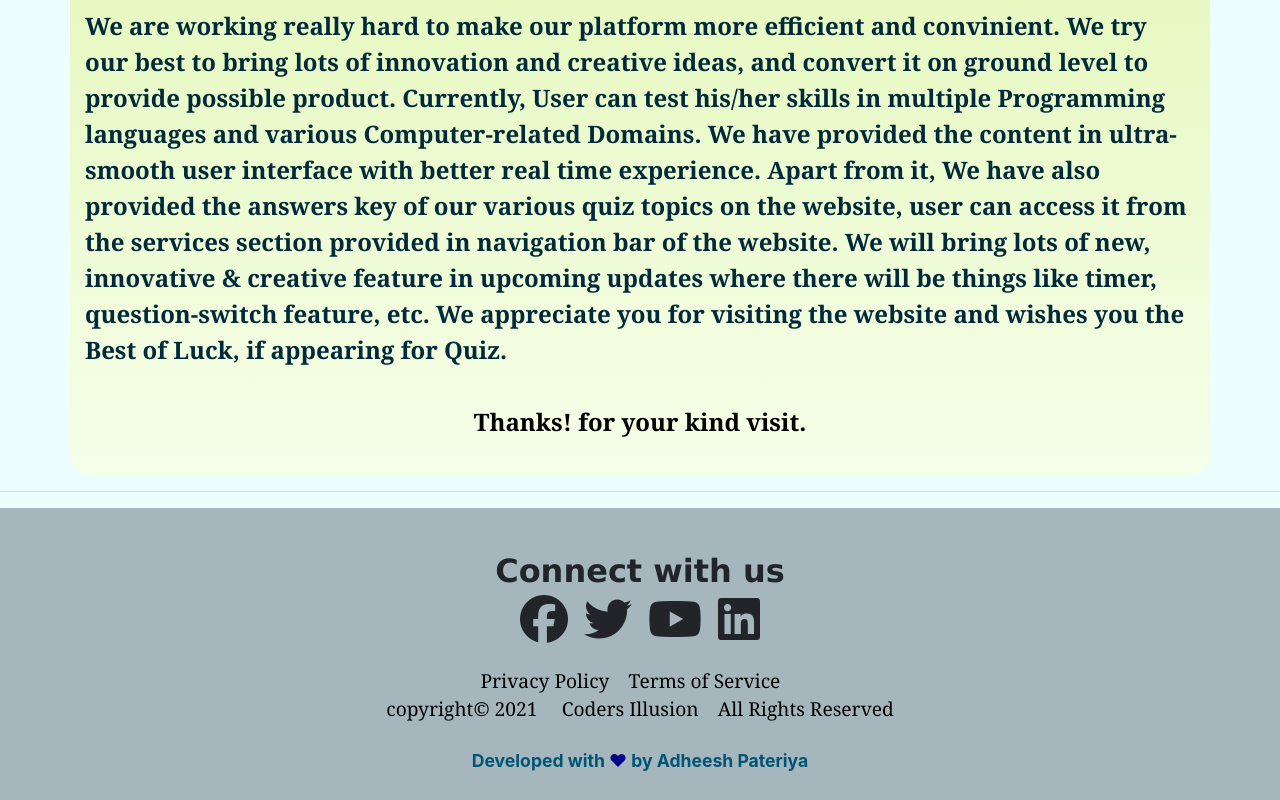
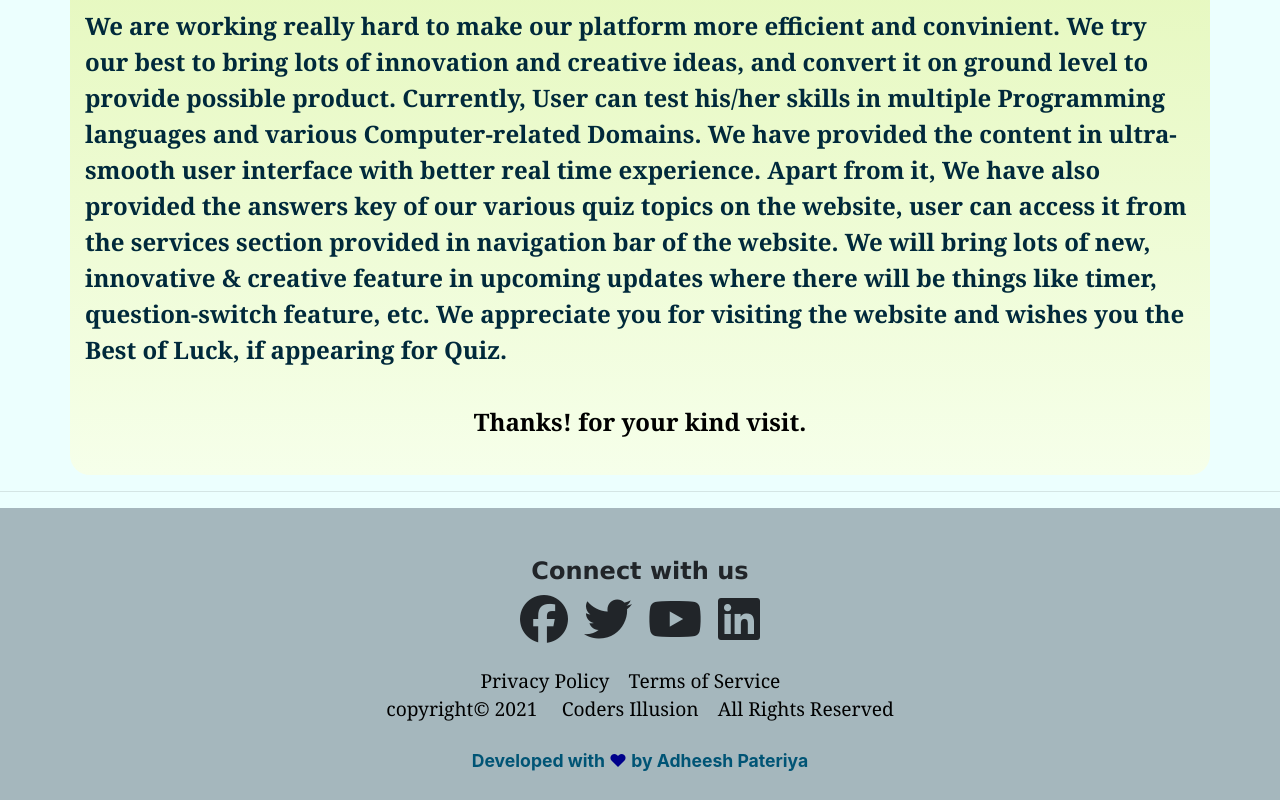
Before and after one commit to git-adheesh/Coders-Illusion, a plain HTML site: page index.html in a window 1280 px wide. Shown: the part 1224-2024 px from the top of the page. Drawn offline with nearby package versions, Linux system fonts and the light colour scheme; a web font is replaced by a local one.

Commit message:
Update adheesh.css

```diff
--- a/adheesh.css
+++ b/adheesh.css
@@ -117,7 +117,8 @@ box-sizing: border-box;
 
 .connect-with-us
 {
-    font-size: 2rem;
+    font-size: 1.5rem;
+    line-height: 2;
     font-weight: 900;
     font-family: Verdana, Geneva, Tahoma, sans-serif;
 }
```
